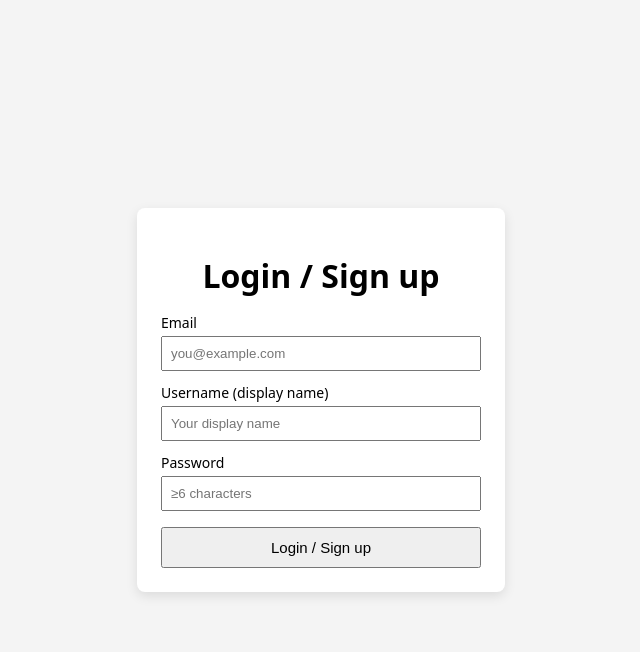
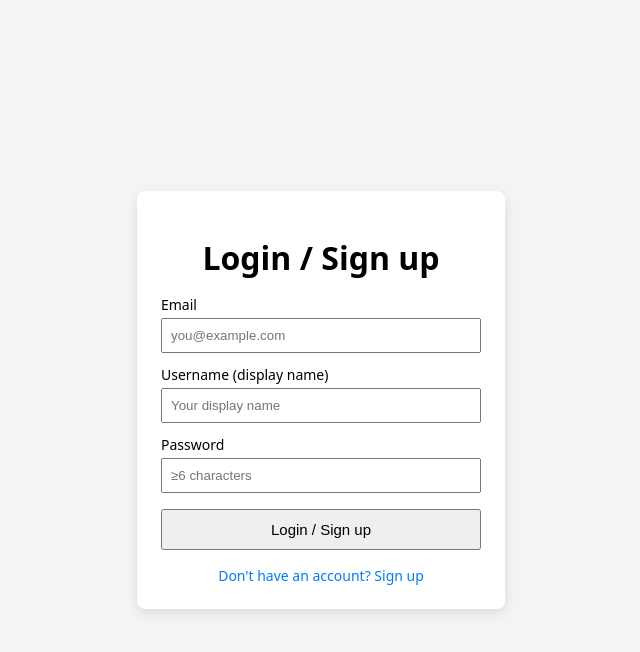
Before and after one commit to v659/TISBHACKS_2026, a FastAPI app: page / in a window 1280 px wide. Shown: the top 652 px of the page, without its empty margins (319-959 px from the left). Run offline with FastAPI, Linux system fonts and the light colour scheme; parts of the project's set-up code (start-up, migrations or seed data) failed here and were passed over.

Commit message:
Add error message and signup link to index.html

```diff
--- a/templates/index.html
+++ b/templates/index.html
@@ -43,6 +43,25 @@
             font-size: 15px;
             cursor: pointer;
         }
+        .error {
+            color: red;
+            font-size: 14px;
+            margin-top: 8px;
+            text-align: center;
+        }
+        .signup-link {
+            display: block;
+            text-align: center;
+            margin-top: 16px;
+            font-size: 14px;
+        }
+        .signup-link a {
+            text-decoration: none;
+            color: #007bff;
+        }
+        .signup-link a:hover {
+            text-decoration: underline;
+        }
     </style>
 </head>
 <body>
@@ -59,6 +78,12 @@
         <input type="password" id="password" placeholder="≥6 characters">
 
         <button onclick="sendLogin()">Login / Sign up</button>
+
+        <div id="error" class="error"></div>
+
+        <div class="signup-link">
+            <a href="/signup">Don't have an account? Sign up</a>
+        </div>
     </div>
 
     <script src="/static/script.js"></script>
```
